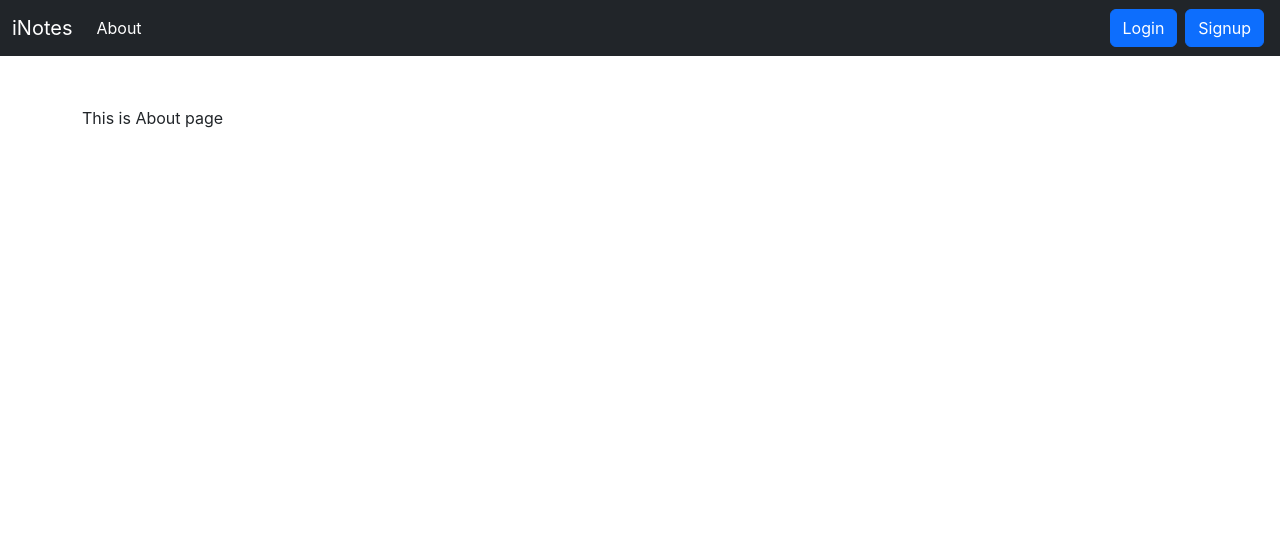
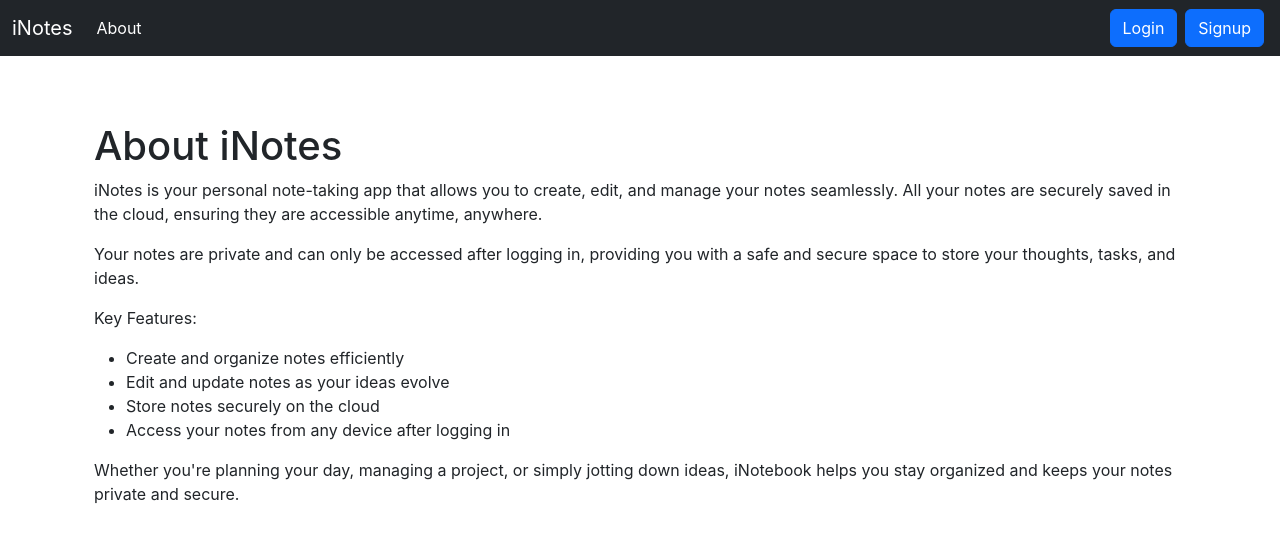
Before and after one commit to Somiyoh/iNotes, a React (Create React App) app: page /about in a window 1280 px wide. Shown: the top 542 px of the page. Built offline with nearby package versions, Linux system fonts and the light colour scheme.

Commit message:
Added descriptions in about page.

```diff
--- a/src/components/About.js
+++ b/src/components/About.js
@@ -1,11 +1,30 @@
-import React from 'react'
+import React from 'react';
 
 const About = () => {
   return (
-    <div>
-      This is About page
+    <div className="container my-3">
+      <h1>About iNotes</h1>
+      <p>
+        iNotes is your personal note-taking app that allows you to create, edit, and manage your notes seamlessly.
+        All your notes are securely saved in the cloud, ensuring they are accessible anytime, anywhere.
+      </p>
+      <p>
+        Your notes are private and can only be accessed after logging in, providing you with a safe and secure space to store your thoughts, tasks, and ideas.
+      </p>
+      <p>
+        Key Features:
+      </p>
+      <ul>
+        <li>Create and organize notes efficiently</li>
+        <li>Edit and update notes as your ideas evolve</li>
+        <li>Store notes securely on the cloud</li>
+        <li>Access your notes from any device after logging in</li>
+      </ul>
+      <p>
+        Whether you're planning your day, managing a project, or simply jotting down ideas, iNotebook helps you stay organized and keeps your notes private and secure.
+      </p>
     </div>
-  )
-}
+  );
+};
 
-export default About
+export default About;
```
